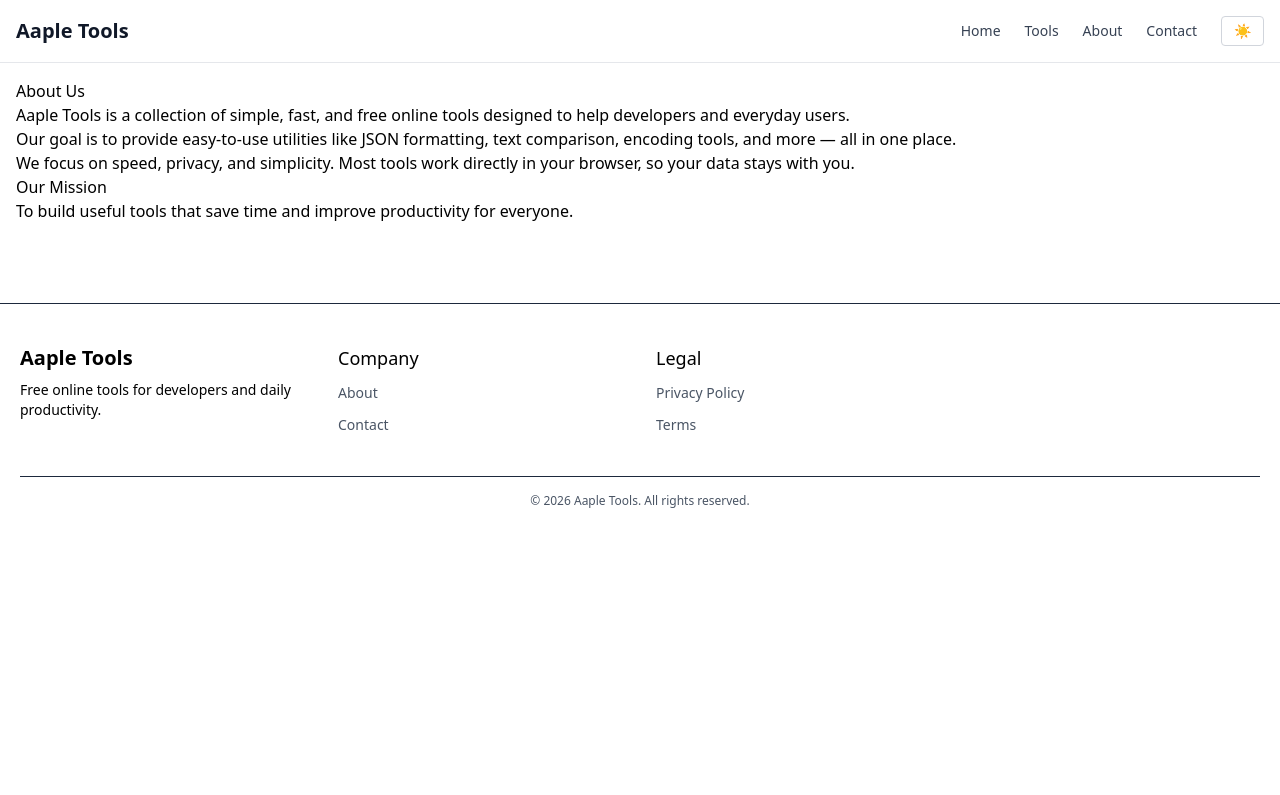
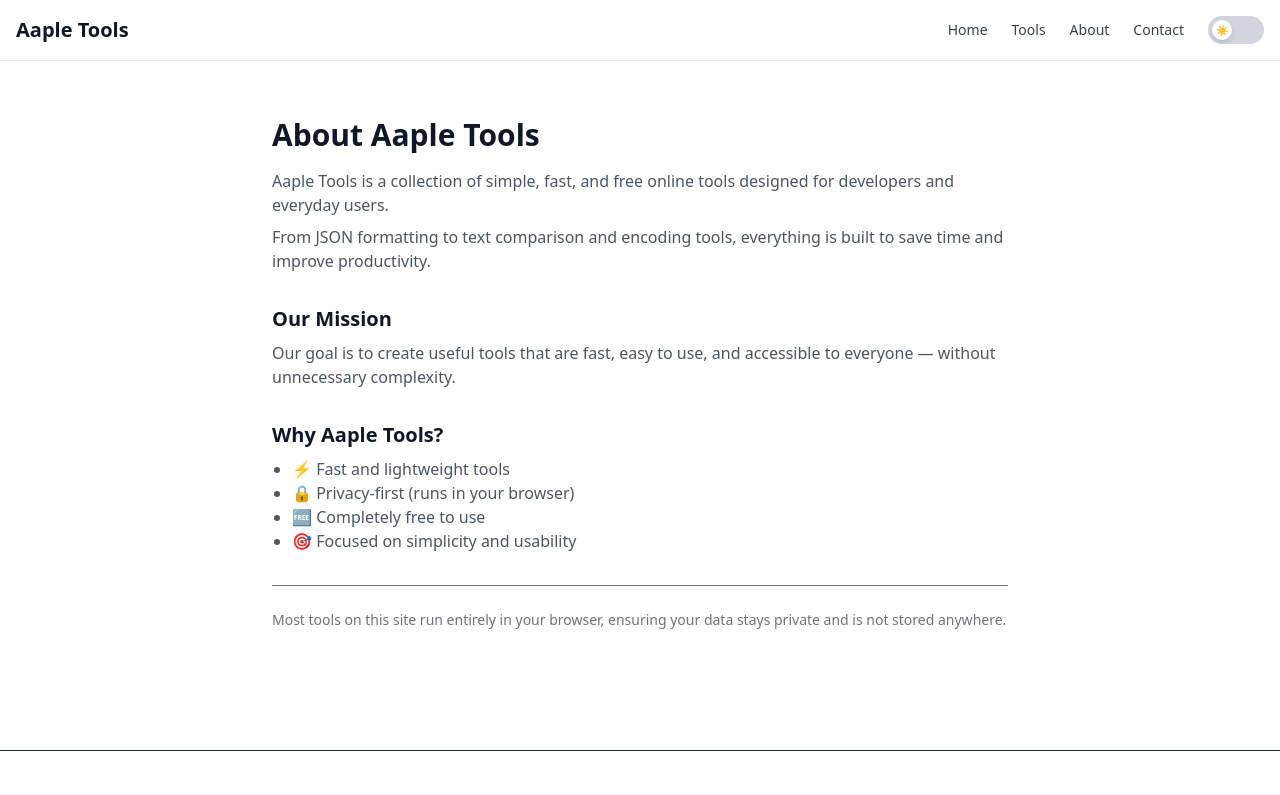
Before and after one commit to vpadwal97/aaple-tools, a Next.js app: page /about in a window 1280 px wide. Shown: the top 795 px of the page. Built offline with nearby package versions, Linux system fonts and the light colour scheme.

Commit message:
about and contact page content updated

```diff
--- a/app/about/page.tsx
+++ b/app/about/page.tsx
@@ -1,35 +1,59 @@
-// /app/about/page.tsx
-
 export const metadata = {
   title: "About Us - Aaple Tools",
-  description: "Learn more about Aaple Tools and our mission.",
+  description:
+    "Learn about Aaple Tools, our mission, and how we build fast, free, and privacy-focused online tools.",
 };
 
 export default function AboutPage() {
   return (
-    <>
-      <h1>About Us</h1>
+    <div className="max-w-3xl mx-auto px-4 py-10">
+      <h1 className="text-3xl font-bold text-gray-900 dark:text-white">
+        About Aaple Tools
+      </h1>
 
-      <p>
+      <p className="mt-4 text-gray-600 dark:text-gray-400">
         Aaple Tools is a collection of simple, fast, and free online tools
-        designed to help developers and everyday users.
+        designed for developers and everyday users.
       </p>
 
-      <p>
-        Our goal is to provide easy-to-use utilities like JSON formatting, text
-        comparison, encoding tools, and more — all in one place.
+      <p className="mt-2 text-gray-600 dark:text-gray-400">
+        From JSON formatting to text comparison and encoding tools, everything
+        is built to save time and improve productivity.
       </p>
 
-      <p>
-        We focus on speed, privacy, and simplicity. Most tools work directly in
-        your browser, so your data stays with you.
-      </p>
+      {/* Mission Section */}
+      <div className="mt-8">
+        <h2 className="text-xl font-semibold text-gray-900 dark:text-white">
+          Our Mission
+        </h2>
 
-      <h2>Our Mission</h2>
-      <p>
-        To build useful tools that save time and improve productivity for
-        everyone.
-      </p>
-    </>
+        <p className="mt-2 text-gray-600 dark:text-gray-400">
+          Our goal is to create useful tools that are fast, easy to use, and
+          accessible to everyone — without unnecessary complexity.
+        </p>
+      </div>
+
+      {/* Why Choose Us */}
+      <div className="mt-8">
+        <h2 className="text-xl font-semibold text-gray-900 dark:text-white">
+          Why Aaple Tools?
+        </h2>
+
+        <ul className="list-disc ml-5 mt-2 text-gray-600 dark:text-gray-400">
+          <li>⚡ Fast and lightweight tools</li>
+          <li>🔒 Privacy-first (runs in your browser)</li>
+          <li>🆓 Completely free to use</li>
+          <li>🎯 Focused on simplicity and usability</li>
+        </ul>
+      </div>
+
+      {/* Trust Section */}
+      <div className="mt-8 border-t pt-6 text-sm text-gray-500">
+        <p>
+          Most tools on this site run entirely in your browser, ensuring your
+          data stays private and is not stored anywhere.
+        </p>
+      </div>
+    </div>
   );
 }
--- a/app/contact/page.tsx
+++ b/app/contact/page.tsx
@@ -1,25 +1,47 @@
-// /app/contact/page.tsx
-
 export const metadata = {
   title: "Contact Us - Aaple Tools",
-  description: "Get in touch with Aaple Tools.",
+  description:
+    "Contact Aaple Tools for support, feedback, or suggestions. We usually respond within 24–48 hours.",
 };
 
 export default function ContactPage() {
   return (
-    <div className="p-4">
-      <h1>Contact Us</h1>
+    <div className="max-w-2xl mx-auto px-4 py-10">
+      <h1 className="text-3xl font-bold text-gray-900 dark:text-white">
+        Contact Us
+      </h1>
 
-      <p>
-        If you have any questions, suggestions, or feedback, feel free to reach
-        out.
+      <p className="mt-3 text-gray-600 dark:text-gray-400">
+        Have a question, suggestion, or found a bug? We'd love to hear from you.
       </p>
 
-      <p>
-        📧 Email: <strong>amcharajya@gmail.com</strong>
-      </p>
+      {/* Contact Card */}
+      <div className="mt-6 border rounded-xl p-5 bg-white dark:bg-gray-900 shadow-sm">
+        <p className="text-gray-700 dark:text-gray-300">
+          📧 Email us directly:
+        </p>
 
-      <p>We usually respond within 24-48 hours.</p>
+        <p className="mt-2 font-medium text-lg text-blue-600">
+          amcharajya@gmail.com
+        </p>
+
+        <p className="mt-3 text-sm text-gray-500">
+          We usually respond within <strong>24–48 hours</strong>.
+        </p>
+      </div>
+
+      {/* Extra Trust Section */}
+      <div className="mt-8">
+        <h2 className="text-xl font-semibold text-gray-900 dark:text-white">
+          Why Contact Us?
+        </h2>
+
+        <ul className="list-disc ml-5 mt-2 text-gray-600 dark:text-gray-400">
+          <li>Report bugs or issues</li>
+          <li>Suggest new tools</li>
+          <li>Request feature improvements</li>
+        </ul>
+      </div>
     </div>
   );
 }
--- a/components/Navbar.tsx
+++ b/components/Navbar.tsx
@@ -41,12 +41,19 @@ export default function Navbar() {
           <Link href="/tools">Tools</Link>
           <Link href="/about">About</Link>
           <Link href="/contact">Contact</Link>
-
           <button
             onClick={toggleTheme}
-            className="px-3 py-1 border border-gray-300 dark:border-gray-700 rounded hover:bg-gray-100 dark:hover:bg-gray-800"
+            className={`relative w-14 h-7 flex items-center rounded-full p-1 transition-colors duration-300 ${
+              dark ? "bg-gray-800" : "bg-gray-300"
+            }`}
           >
-            {dark ? "🌙" : "☀️"}
+            <div
+              className={`w-5 h-5 bg-white rounded-full shadow-md flex items-center justify-center text-[10px] transition-transform duration-300 ${
+                dark ? "translate-x-7" : "translate-x-0"
+              }`}
+            >
+              {dark ? "🌙" : "☀️"}
+            </div>
           </button>
         </div>
 
@@ -74,15 +81,19 @@ export default function Navbar() {
           <Link href="/contact" onClick={() => setOpen(false)}>
             Contact
           </Link>
-
           <button
-            onClick={() => {
-              toggleTheme();
-              setOpen(false);
-            }}
-            className="mt-2 px-3 py-1 border border-gray-300 dark:border-gray-700 rounded"
+            onClick={toggleTheme}
+            className={`relative w-14 h-7 flex items-center rounded-full p-1 transition-colors duration-300 ${
+              dark ? "bg-gray-800" : "bg-gray-300"
+            }`}
           >
-            {dark ? "🌙 Dark Mode" : "☀️ Light Mode"}
+            <div
+              className={`w-5 h-5 bg-white rounded-full shadow-md flex items-center justify-center text-[10px] transition-transform duration-300 ${
+                dark ? "translate-x-7" : "translate-x-0"
+              }`}
+            >
+              {dark ? "🌙" : "☀️"}
+            </div>
           </button>
         </div>
       )}
```
